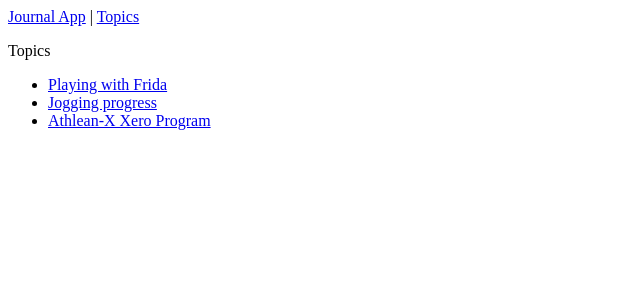
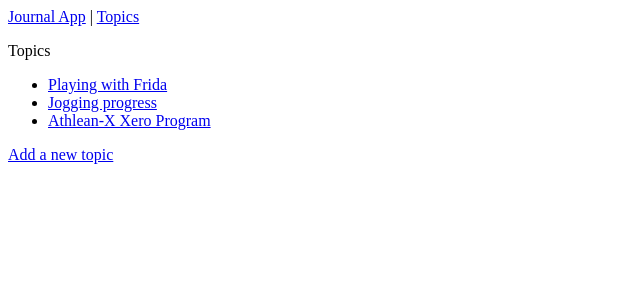
Before and after one commit to abrolon87/journal-app, a Django app: page /topics/ in a window 1280 px wide. Shown: the top 300 px of the page, without its empty margins (0-640 px from the left). Run offline with Django 3.2, Linux system fonts and the light colour scheme; data comes from the database, SQL or seed files in the repository.

Commit message:
adds link to add new topic

```diff
--- a/journal_entries/templates/journal_entries/topics.html
+++ b/journal_entries/templates/journal_entries/topics.html
@@ -14,5 +14,5 @@
   {% endfor %}
 
 </ul>
-
+<a href="{% url 'journal_entries:new_topic' %}">Add a new topic</a>
 {% endblock content %}
```
